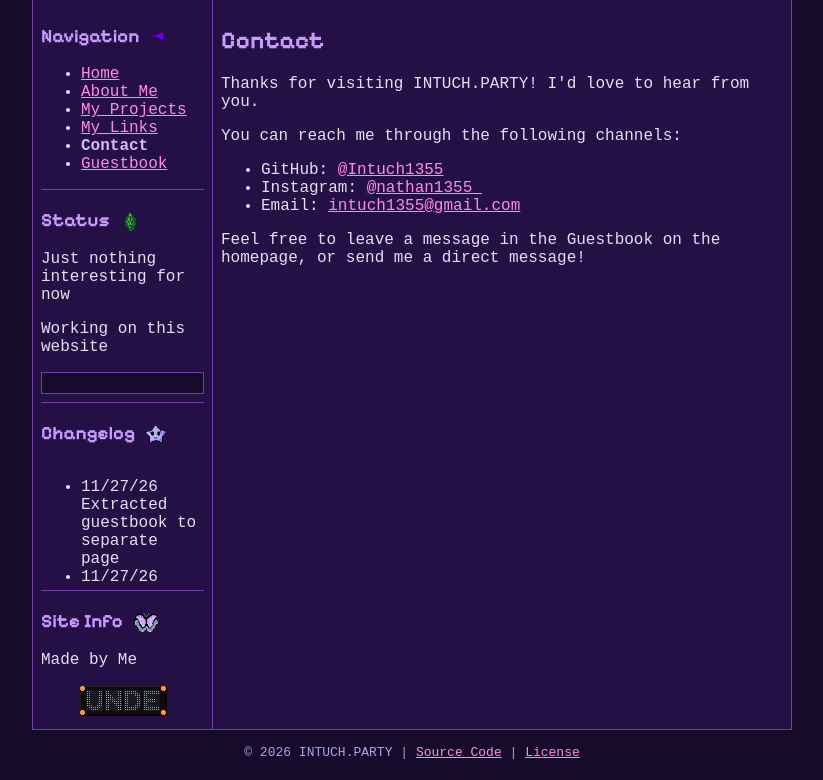
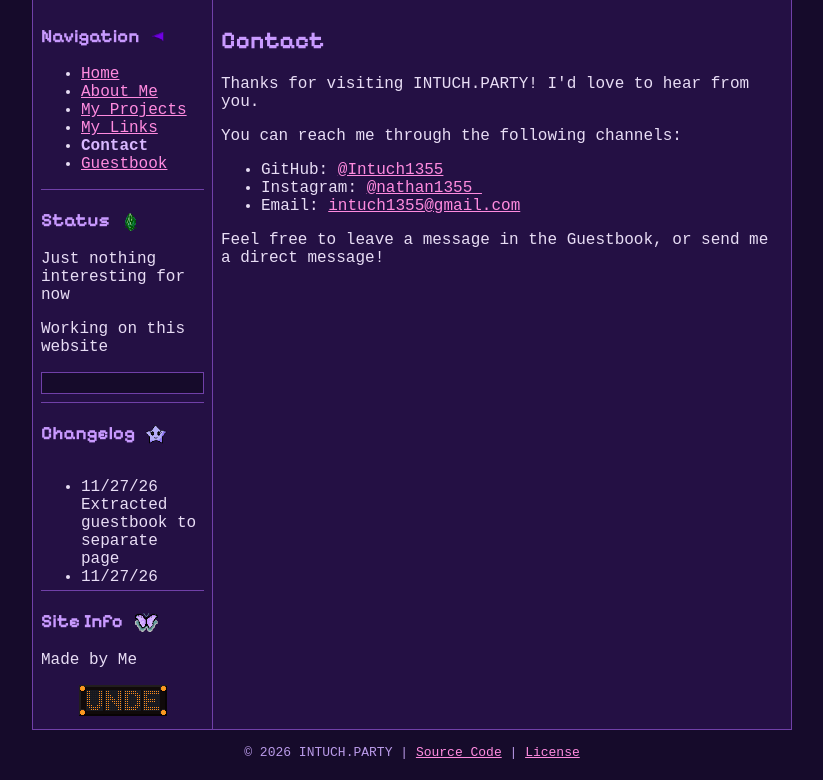
Before and after one commit to Intuch1355/intuch.party, a plain HTML site: page contact.html in a window 1280 px wide. Shown: the part 83-863 px from the top of the page, without its empty margins (228-1051 px from the left). Drawn offline with Linux system fonts and the light colour scheme; files whose address does not match are found by name; a web font is replaced by a local one.

Commit message:
change text in contact.html

```diff
--- a/contact.html
+++ b/contact.html
@@ -31,12 +31,14 @@
                                 <p>You can reach me through the following channels:</p>
 
                                 <ul>
-                                    <li>GitHub: <a href="https://github.com/Intuch1355" target="_blank">@Intuch1355</a></li>
-                                    <li>Instagram: <a href="https://www.instagram.com/nathan1355_" target="_blank">@nathan1355_</a></li>
+                                    <li>GitHub: <a href="https://github.com/Intuch1355" target="_blank">@Intuch1355</a>
+                                    </li>
+                                    <li>Instagram: <a href="https://www.instagram.com/nathan1355_"
+                                            target="_blank">@nathan1355_</a></li>
                                     <li>Email: <a href="mailto:intuch1355@gmail.com">intuch1355@gmail.com</a></li>
                                 </ul>
 
-                                <p>Feel free to leave a message in the Guestbook on the homepage, or send me a direct message!</p>
+                                <p>Feel free to leave a message in the Guestbook, or send me a direct message!</p>
                             </section>
                         </main>
                     </td>
```
